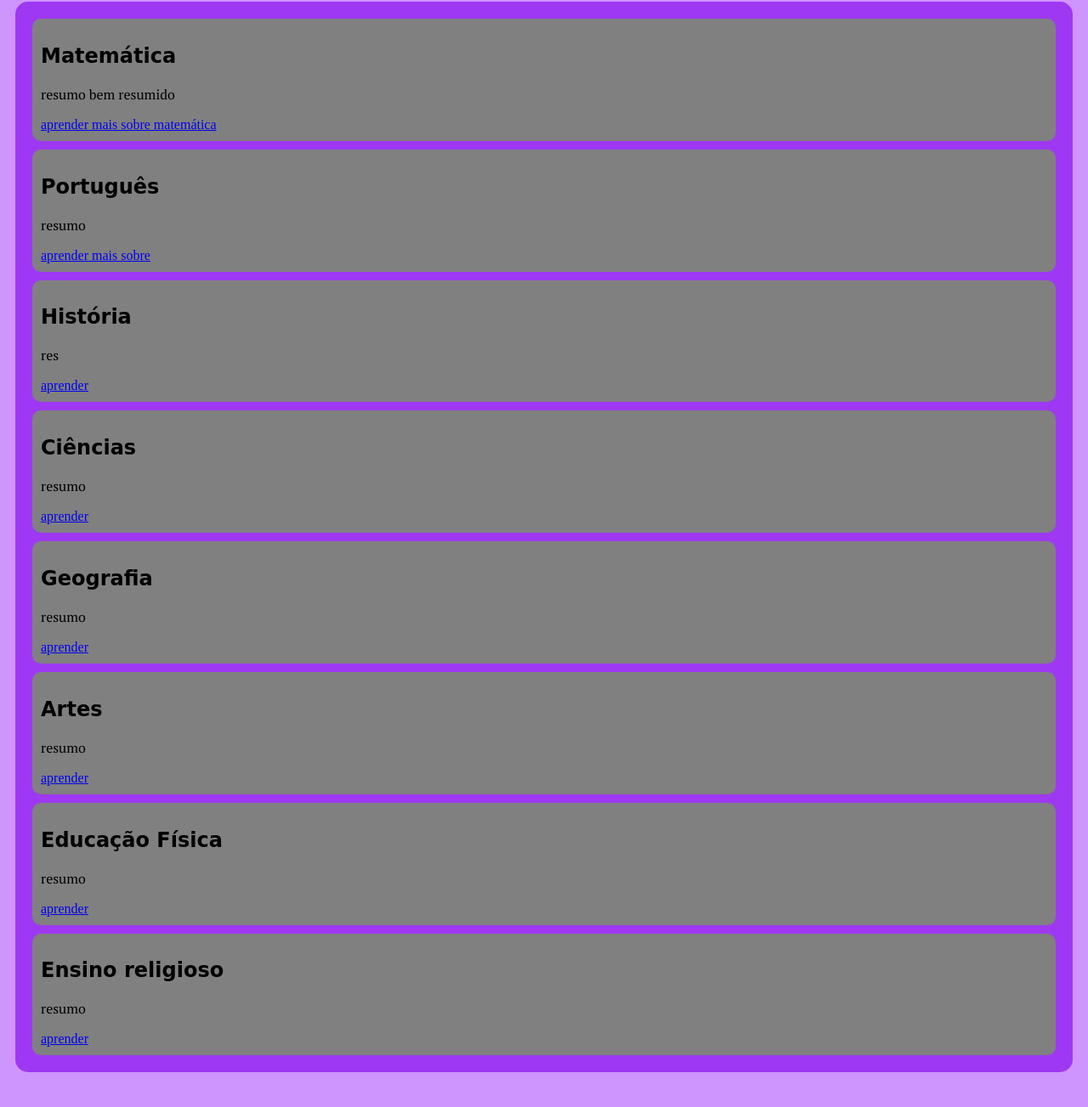
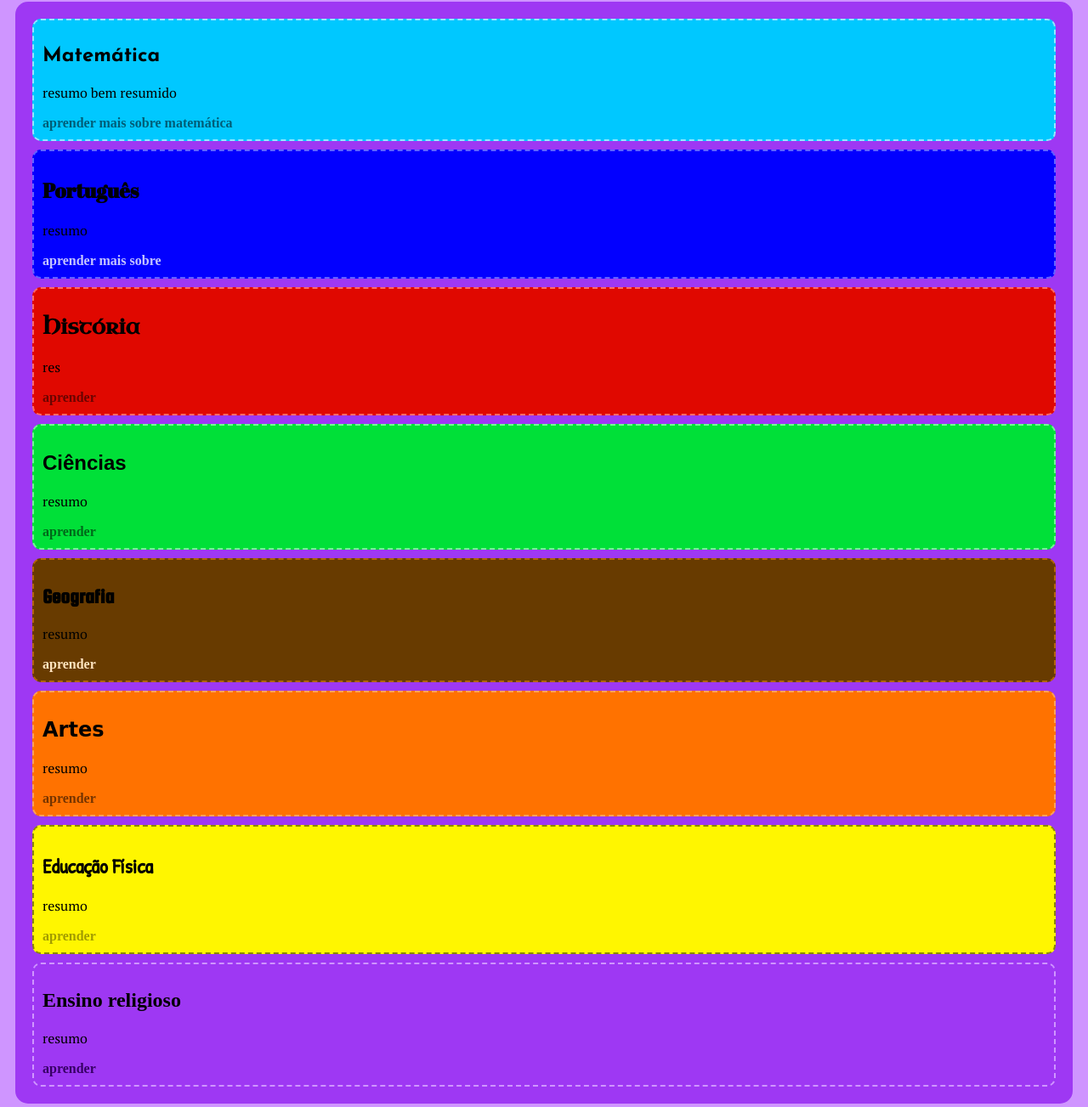
Before and after one commit to rfaelg/esco, a plain HTML site: page index.html in a window 1280 px wide. Shown: the part 157-1460 px from the top of the page at 85% size. Before the commit the page ends 1429 px from the top, so only its background shows below. Drawn offline with Linux system fonts and the light colour scheme; a web font is replaced by a local one.

Commit message:
styling the cards

```diff
--- a/css/global.css
+++ b/css/global.css
@@ -24,12 +24,71 @@ header, main{
   margin: 10px;
 }
 article{
-  background-color: #808080;
   padding: 10px;
   margin: 10px;
   border-radius: 10px;
+  border: 2px dashed;
 }
-
+article a {
+  text-decoration: none;
+  font-weight: bolder;
+}
+.cm{
+  background-color: #00C8FF;
+  border-color: #94E8FF;
+}
+.cm a{
+  color: #005E78;
+}
+.cp{
+  background-color: #0200FF;
+  border-color: #6362FF;
+}
+.cp a{
+  color: #C4C4FF;
+}
+.ch{
+  background-color: #E00800;
+  border-color: #FF6B66;
+}
+.ch a{
+  color: #6B0400;
+}
+.cc{
+  background-color: #00E038;
+  border-color: #72FF94;
+}
+.cc a{
+  color: #00691A;
+}
+.cg{
+  background-color: #683B00;
+  border-color: #B26500;
+}
+.cg a{
+  color: #FFE4C0;
+}
+.ca{
+  background-color: #FF7200;
+  border-color: #FFA257;
+}
+.ca a{
+  color: #753400;
+}
+.cef{
+  background-color: #FFF600;
+  border-color: #8B8600;
+}
+.cef a{
+  color: #A29C00;
+}
+.cer{
+  background-color: #9E38F3;
+  border-color: #CF95FF;
+}
+.cer a{
+  color: #370066;
+}
 .titptg{
   font-family: var(--titp);
 }
--- a/index.html
+++ b/index.html
@@ -14,43 +14,43 @@
     <p>Revise os conteúdos de cada tema abordado esse ano.</p>
   </header>
   <main id="main">
-    <article>
-      <h2>Matemática</h2>
+    <article class="cm">
+      <h2 class="titmat">Matemática</h2>
       <p>resumo bem resumido</p>
       <a href="html/matematica.html">aprender mais sobre matemática</a>
     </article>
-    <article>
-      <h2>Português</h2>
+    <article class="cp">
+      <h2 class="titptg">Português</h2>
       <p>resumo</p>
       <a href="html/portugues.html">aprender mais sobre</a>
     </article>
-    <article>
-      <h2>História</h2>
+    <article class="ch">
+      <h2 class="tithis">História</h2>
       <p>res</p>
       <a href="html/historia.html">aprender</a>
     </article>
-    <article>
-      <h2>Ciências</h2>
+    <article class="cc">
+      <h2 class="titcie">Ciências</h2>
       <p>resumo</p>
       <a href="html/ciencia.html">aprender</a>
     </article>
-    <article>
-      <h2>Geografia</h2>
+    <article class="cg">
+      <h2 class="titgeo">Geografia</h2>
       <p>resumo</p>
       <a href="html/geografia.html">aprender</a>
     </article>
-    <article>
-      <h2>Artes</h2>
+    <article class="ca">
+      <h2 class="titart">Artes</h2>
       <p>resumo</p>
       <a href="html/artes.html">aprender</a>
     </article>
-    <article>
-      <h2>Educação Física</h2>
+    <article class="cef">
+      <h2 class="titedf">Educação Física</h2>
       <p>resumo</p>
       <a href="html/educacaof.html">aprender</a>
     </article>
-    <article>
-      <h2>Ensino religioso</h2>
+    <article class="cer">
+      <h2 class="titenr">Ensino religioso</h2>
       <p>resumo</p>
       <a href="html/ensinor.html">aprender</a>
     </article>
--- a/javascript/index.js
+++ b/javascript/index.js
@@ -5,7 +5,7 @@ const cor = [
   ["#E00800", "#FF6B66"],
   ["#683B00", "#B26500"],
   ["#FF7200", "#FFA257"],
-  ["#FFF600", "#FFF94B"],
+  ["#FFF600", "#8B8600"],
   ["#9E38F3", "#CF95FF"]
 ];
 
@@ -39,7 +39,7 @@ const header = document.getElementById('header');
 const main = document.getElementById('main');
 const body = document.getElementById('body');
 header.style.backgroundColor = cor[coresc] [0];
-const pagtit = document.querySelectorAll('h1, h2, h3');
+const pagtit = document.querySelectorAll('h1');
 const pgtex = document.querySelectorAll('p');
 main.style.backgroundColor = cor[coresc] [0];
 body.style.backgroundColor = cor[coresc] [1];
```
